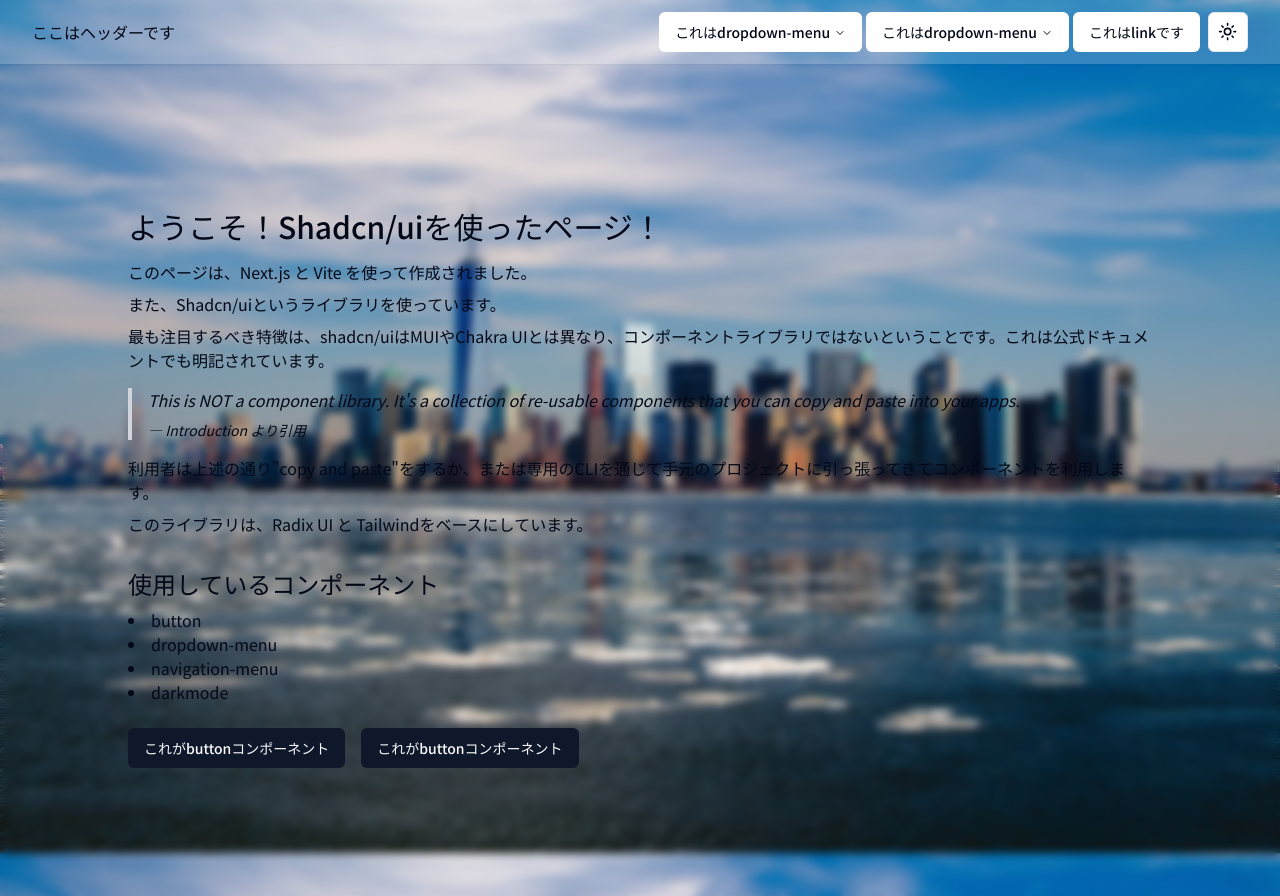
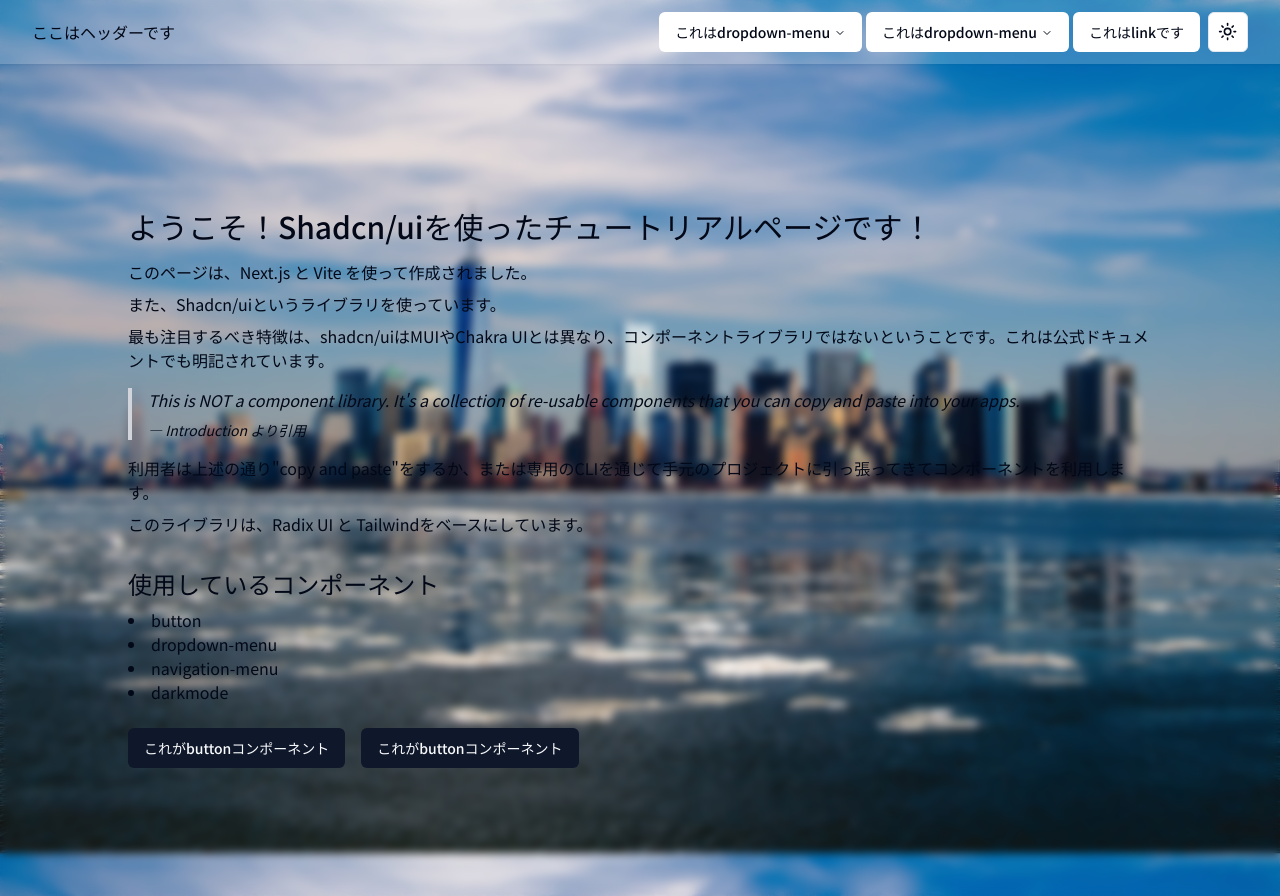
Before and after one commit to YQh9Mh3181jzEJ5/learn-shadcnui-basics, a Next.js app: page / in a window 1280 px wide. Built offline with nearby package versions, Linux system fonts and the light colour scheme.

Commit message:
fix text

```diff
--- a/app/page.tsx
+++ b/app/page.tsx
@@ -5,7 +5,7 @@ export default function Home() {
     <main className="p-24">
       <section>
         <h1 className="font-medium text-3xl py-4">
-          ようこそ！Shadcn/uiを使ったページ！
+          ようこそ！Shadcn/uiを使ったチュートリアルページです！
         </h1>
         <article className="mb-6">
           <p className="mb-2">
```
